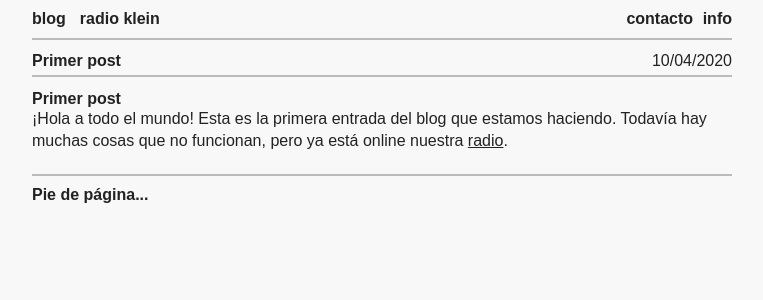
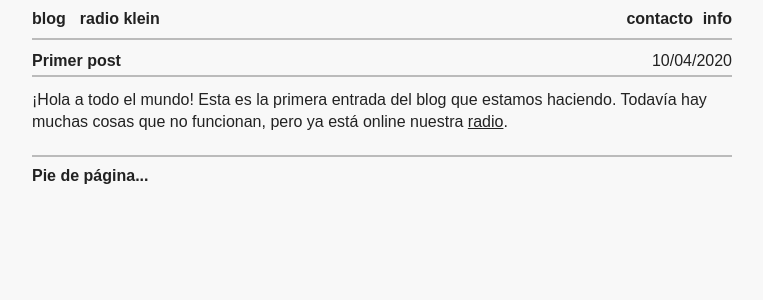
Before and after one commit to haztecaso/radio-klein, a Jekyll site: the page built from _posts/2020-04-10-primerpost.md, in a window 1280 px wide. Shown: the top 300 px of the page, without its empty margins (258-1021 px from the left). Built offline with Jekyll 4.4.1, drawn with Linux system fonts in a browser that asks for light colours.

Commit message:
Automated commit

```diff
--- a/_posts/2020-04-10-primerpost.md
+++ b/_posts/2020-04-10-primerpost.md
@@ -3,5 +3,4 @@ layout: post
 date: 2020-04-10 12:01
 title: Primer post
 ---
-# Primer post
 ¡Hola a todo el mundo! Esta es la primera entrada del blog que estamos haciendo. Todavía hay muchas cosas que no funcionan, pero ya está online nuestra [radio](radio/).
```
